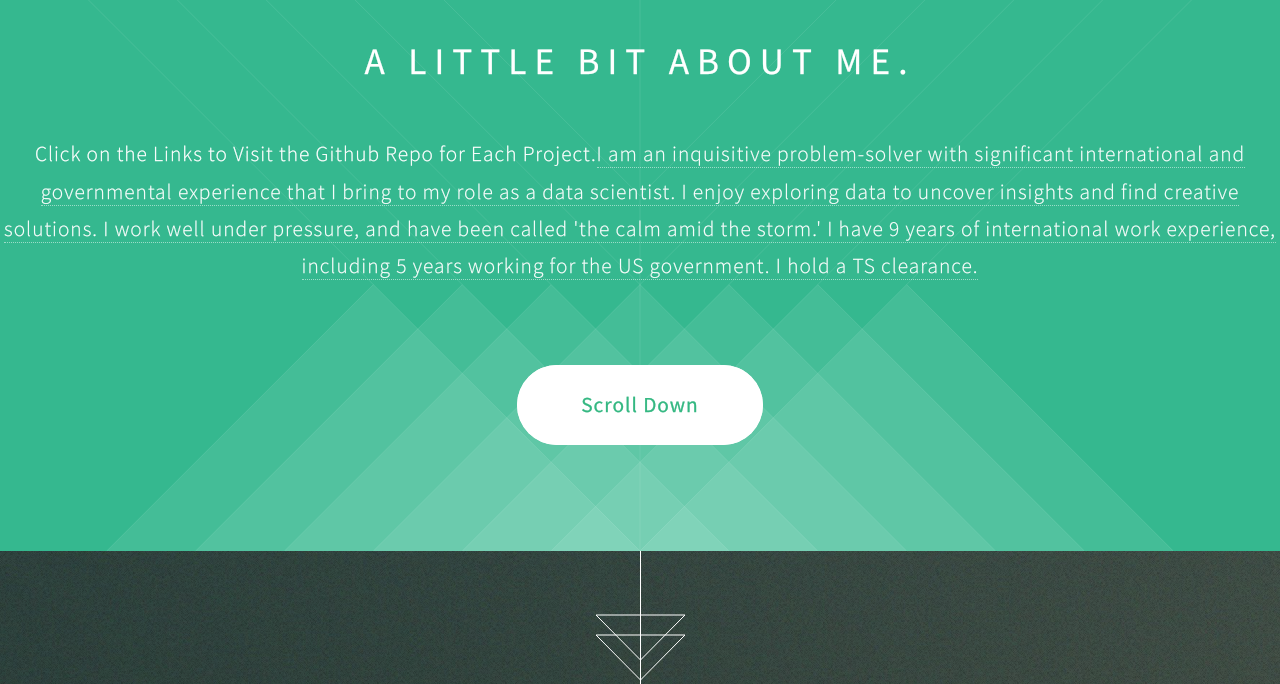
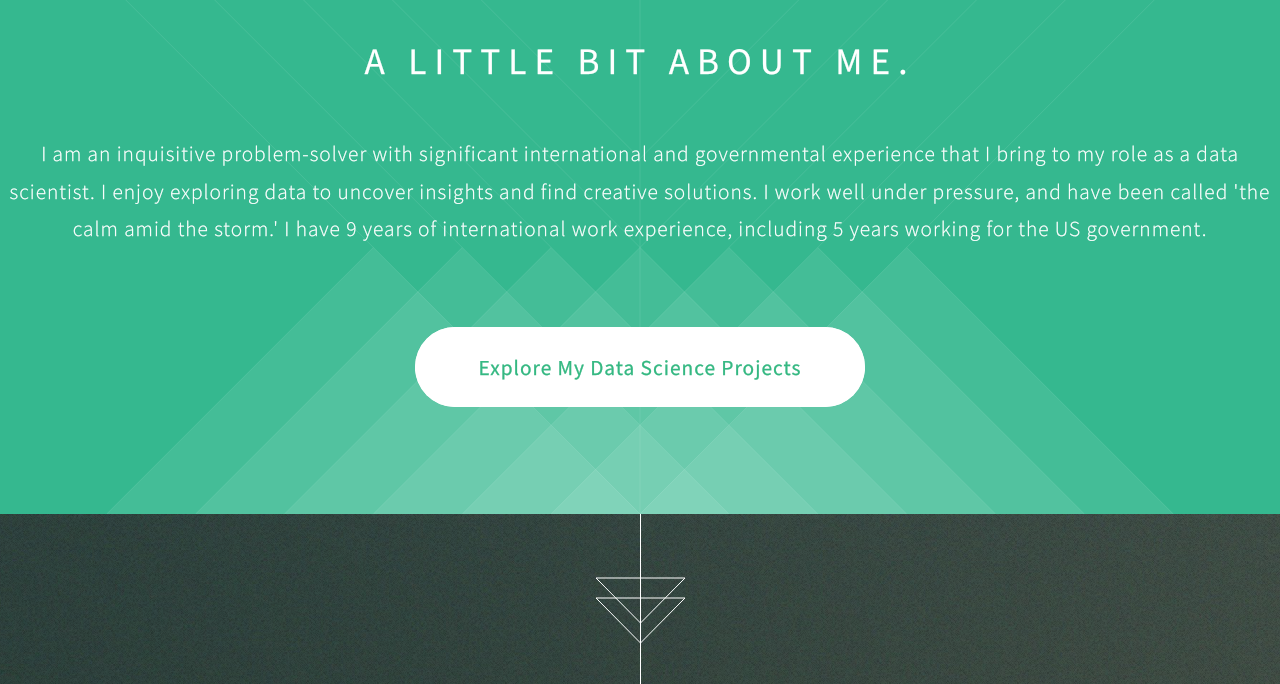
Before and after one commit to tjohn07/tjohn07.github.io, a plain HTML site: page index.html in a window 1280 px wide. Shown: the part 900-1584 px from the top of the page. Drawn offline with Linux system fonts and the light colour scheme.

Commit message:
profile updates

```diff
--- a/index.html
+++ b/index.html
@@ -45,17 +45,13 @@
 				<header>
 					<h2>A little bit about me.</h2>
 				</header>
-				<p>Click on the Links to Visit the Github Repo for Each Project.<a href="">I am an inquisitive problem-solver with significant international and governmental experience that I bring to my role as a data scientist.  I enjoy exploring data to uncover insights and find creative solutions.  I work well under pressure, and have been called 'the calm amid the storm.'  I have 9 years of international work experience, including 5 years working for the US government. I hold a TS clearance.
-
-
-
-
+				<p>I am an inquisitive problem-solver with significant international and governmental experience that I bring to my role as a data scientist.  I enjoy exploring data to uncover insights and find creative solutions.  I work well under pressure, and have been called 'the calm amid the storm.'  I have 9 years of international work experience, including 5 years working for the US government.<a href="">
 
 		</a> <a href=""></a><br />
 				<br />
 				<a href=""></a></p>
 				<footer>
-					<a href="#first" class="button style2 scrolly">Scroll Down</a>
+					<a href="#first" class="button style2 scrolly">Explore My Data Science Projects</a>
 				</footer>
 			</section>
 		<!-- Feature 1 -->
```
